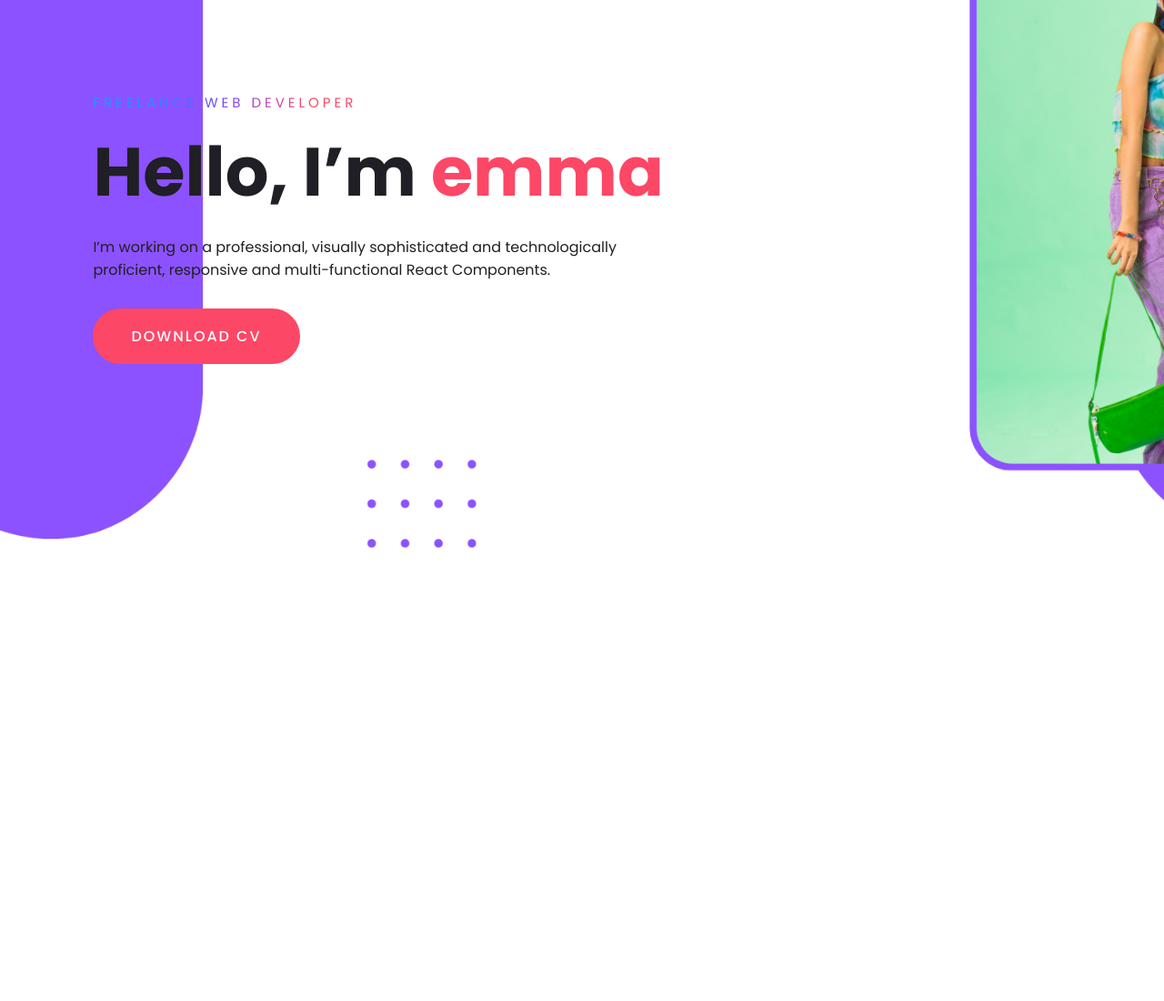
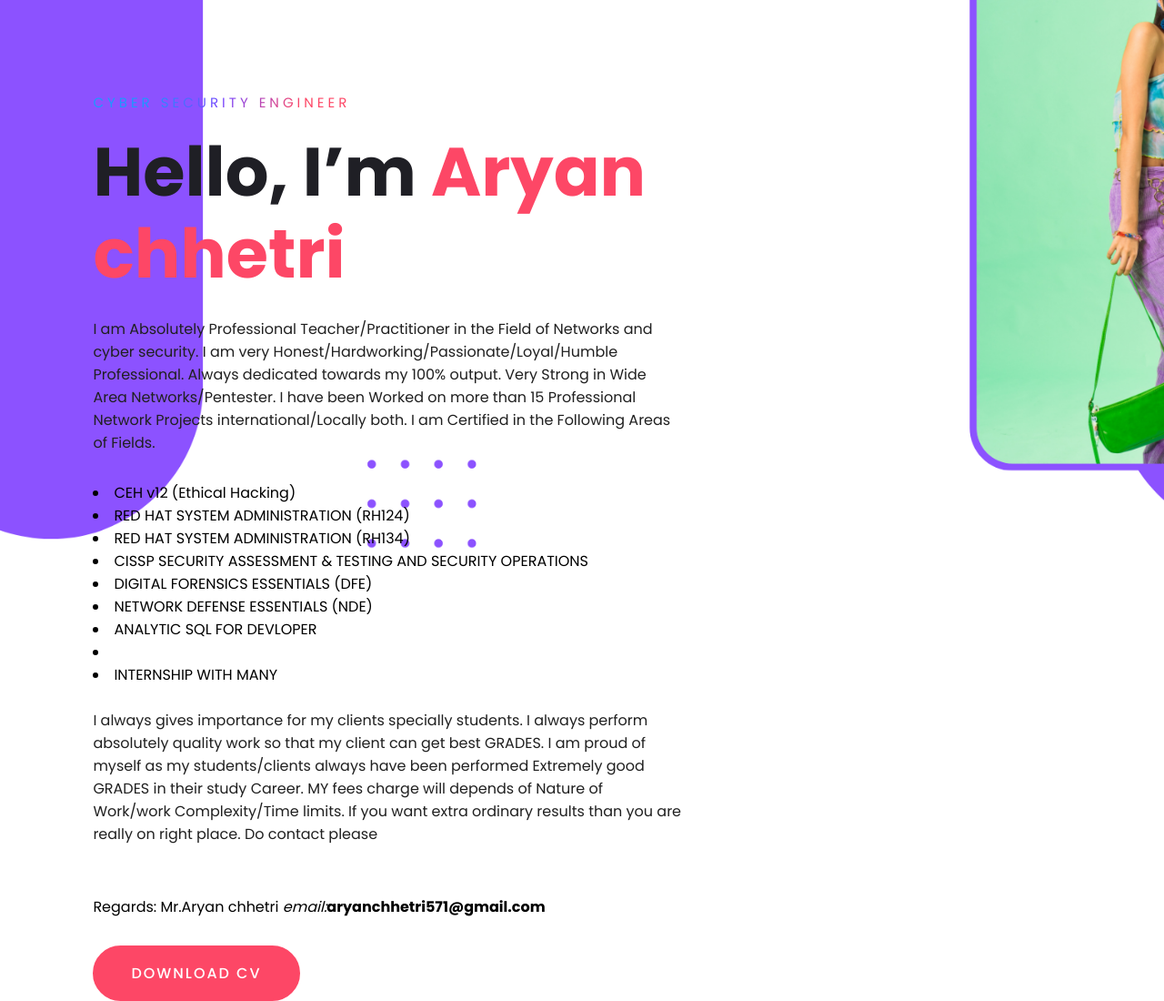
Before and after one commit to AryanCEH/Aryanchherti, a plain HTML site: page index.html in a window 1280 px wide. Shown: the part 180-1280 px from the top of the page at 91% size. Before the commit the page ends 800 px from the top, so only its background shows below. Drawn offline with Linux system fonts and the light colour scheme.

Commit message:
Update index.html

```diff
--- a/index.html
+++ b/index.html
@@ -22,12 +22,38 @@
       </nav>
 
       <div class="content">
-        <span class="title">Freelance Web Developer</span>
-        <h1>Hello, I’m <span>emma</span></h1>
+        <span class="title">Cyber Security Engineer</span>
+        <h1>Hello, I’m <span>Aryan chhetri</span></h1>
         <p>
-          I’m working on a professional, visually sophisticated and
-          technologically proficient, responsive and multi-functional React
-          Components.
+          I am Absolutely Professional Teacher/Practitioner in the Field of Networks and cyber security. I am very Honest/Hardworking/Passionate/Loyal/Humble Professional. Always dedicated towards my 100% output. Very Strong in Wide Area Networks/Pentester.
+I have been Worked on more than 15 Professional Network Projects international/Locally both.
+I am Certified in the Following Areas of Fields.
+
+</p>
+<li>CEH v12 (Ethical Hacking)</li>
+<li>RED HAT SYSTEM ADMINISTRATION (RH124)</li>
+<li>RED HAT SYSTEM ADMINISTRATION (RH134)</li>
+<li>CISSP SECURITY ASSESSMENT & TESTING AND SECURITY OPERATIONS</li>
+<li>DIGITAL FORENSICS ESSENTIALS (DFE)</li>
+<li>NETWORK DEFENSE ESSENTIALS (NDE)</li>
+<li>ANALYTIC SQL FOR DEVLOPER<li>
+<li>INTERNSHIP WITH MANY
+
+<p>
+
+I always gives importance for my clients specially students. I always perform absolutely quality work so that my client can get best GRADES.
+
+I am proud of myself as my students/clients always have been performed Extremely good GRADES in their study Career.
+
+MY fees charge will depends of Nature of Work/work Complexity/Time limits.
+
+If you want extra ordinary results than you are really on right place. Do contact please
+</p>
+<br>
+Regards:
+Mr.Aryan chhetri
+<i>email:</i><b>aryanchhetri571@gmail.com</b>
+</br>
         </p>
         <a href="#" class="btn">Download CV</a>
       </div>
```
